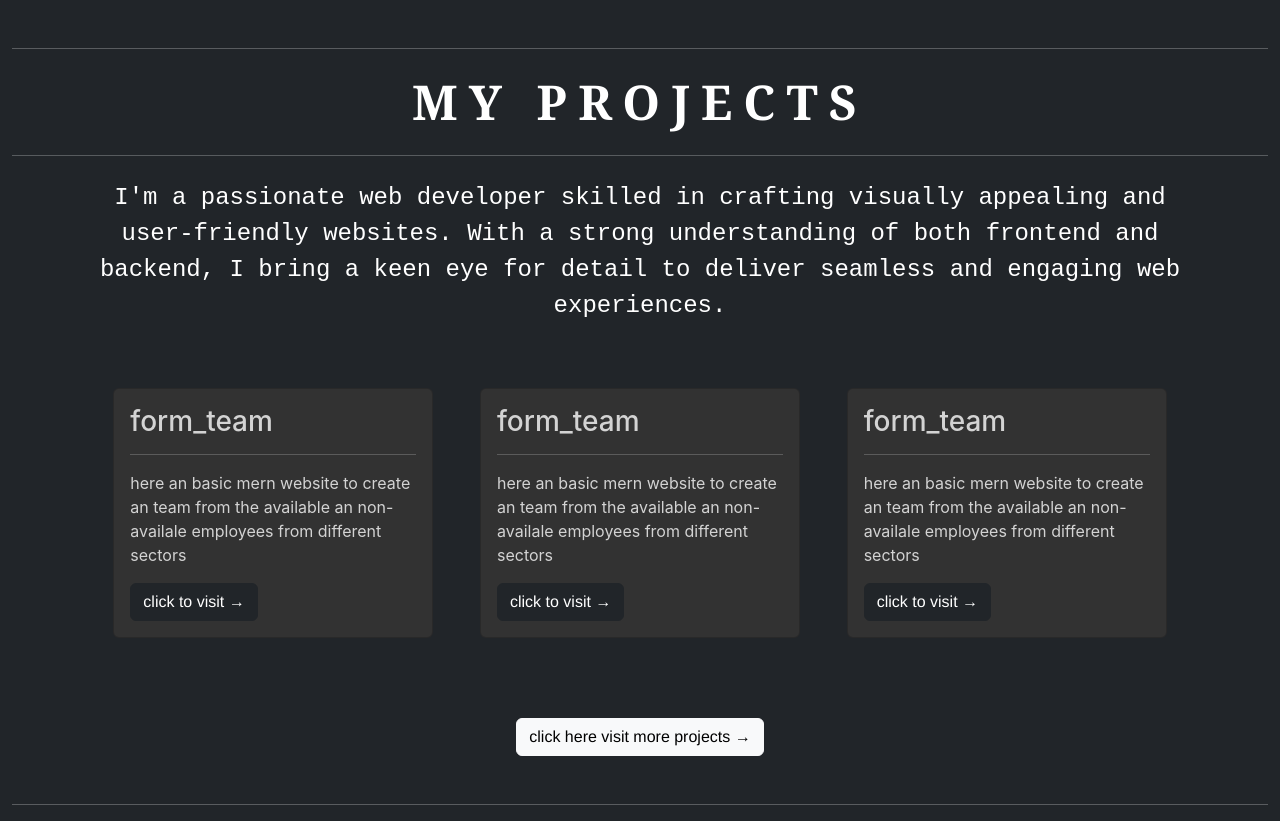
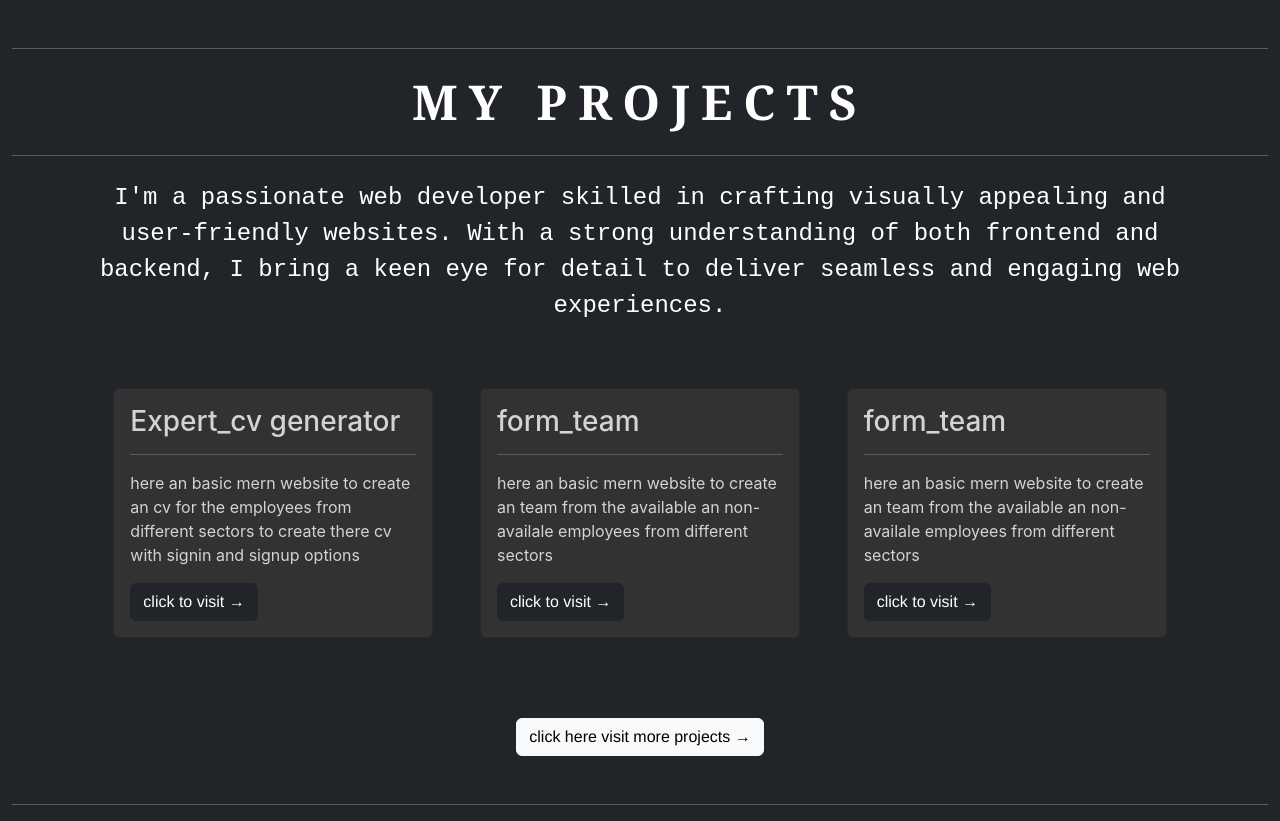
Before and after one commit to Adityadeveloper28/Aditya-Singh-portfolio, a React (Create React App) app: page /project in a window 1280 px wide. Built offline with nearby package versions, Linux system fonts and the light colour scheme.

Commit message:
Update Projects.js

```diff
--- a/src/components/Projects.js
+++ b/src/components/Projects.js
@@ -23,13 +23,13 @@ function Projects() {
           <div className="col mb-4 d-flex justify-content-center">
             <div className="card  " style={{ width: "20rem" }}>
               <div className="card-body">
-                <h3 className="prh">form_team</h3>
+                <h3 className="prh">Expert_cv generator</h3>
                 <hr></hr>
                 <p>
-                  here an basic mern website to create an team from the
-                  available an non-availale employees from different sectors
+                  here an basic mern website to create an cv for the
+                   employees from different sectors to create there cv with signin and signup options
                 </p>
-                <Link className="btn btn-dark" to="">
+                <Link className="btn btn-dark" to="https://combative-goat-toga.cyclic.app/">
                   click to visit &rarr;
                 </Link>
               </div>
```
